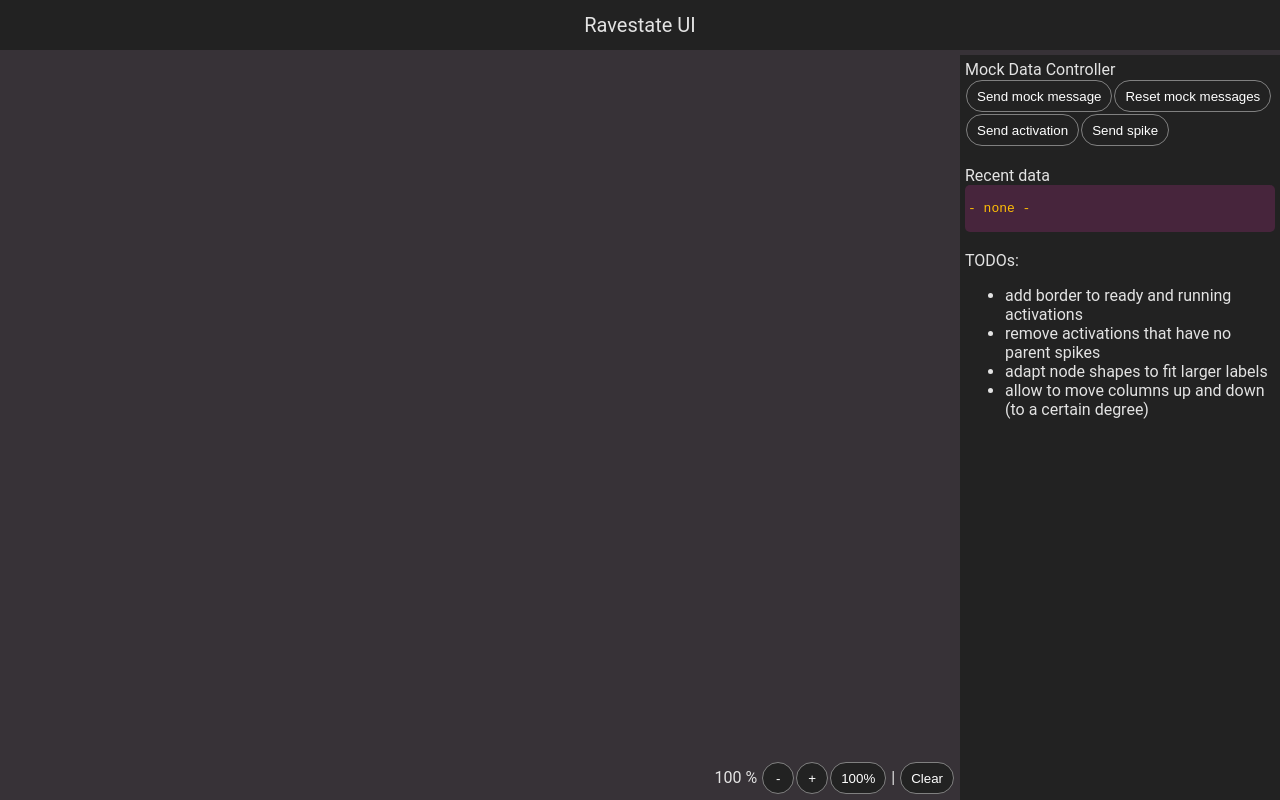
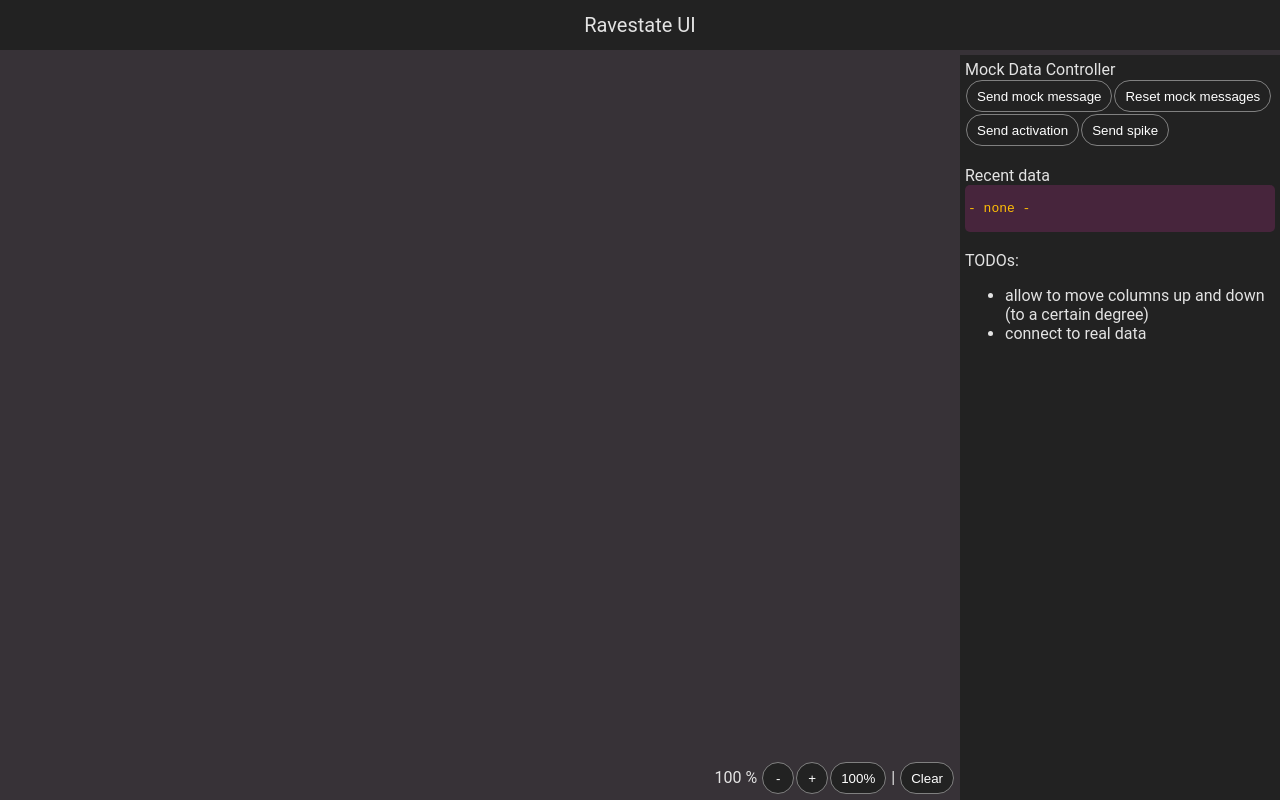
Before and after one commit to Roboy/ravestate, an Angular app in the folder modules/ravestate_ui_new/: page / in a window 1280 px wide. Built offline with nearby package versions, Linux system fonts and the light colour scheme.

Commit message:
fix mock random activations

```diff
--- a/modules/ravestate_ui_new/src/app/app.component.ts
+++ b/modules/ravestate_ui_new/src/app/app.component.ts
@@ -16,10 +16,8 @@ import { Component } from '@angular/core';
                 <div>
                     TODOs:
                     <ul>
-                        <li>add border to ready and running activations</li>
-                        <li>remove activations that have no parent spikes</li>
-                        <li>adapt node shapes to fit larger labels</li>
                         <li>allow to move columns up and down (to a certain degree)</li>
+                        <li>connect to real data</li>
                     </ul>
                 </div>
 
--- a/modules/ravestate_ui_new/src/app/mock-data/mock-data.service.ts
+++ b/modules/ravestate_ui_new/src/app/mock-data/mock-data.service.ts
@@ -269,6 +269,8 @@ export class MockDataService {
     private randomIDCounter: number = 100;
     private mockMessageCounter: number = 0;
 
+    private lastRandomSpikeID: number = -1;
+
     constructor() {
         this.dataStream = new Subject();
         this.activations = this.dataStream.pipe(filter(data => data.type === 'activation'), map(data => data as ActivationUpdate));
@@ -296,7 +298,10 @@ export class MockDataService {
             specificity: Math.floor(Math.random() * 100) / 100,
             status: 'ready',
             spikes: [{
-                'random spike': 100
+                'random spike 1': this.randomIDCounter - 1,
+                'random spike 2': this.randomIDCounter - 2,
+                'random spike 4': this.randomIDCounter - 4,
+                'another random spike': this.lastRandomSpikeID,
             }]
         });
         this.randomIDCounter++;
@@ -309,6 +314,7 @@ export class MockDataService {
             signal: 'random spike',
             parents: [this.randomIDCounter - 8, this.randomIDCounter - 14]
         });
+        this.lastRandomSpikeID = this.randomIDCounter;
         this.randomIDCounter++;
     }
 
```
